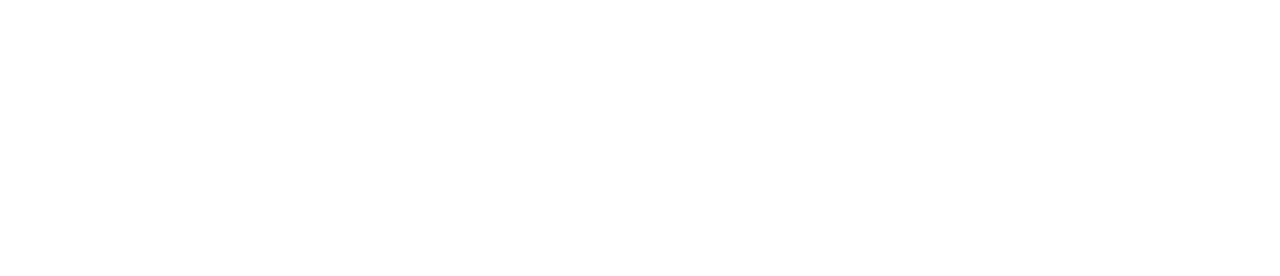
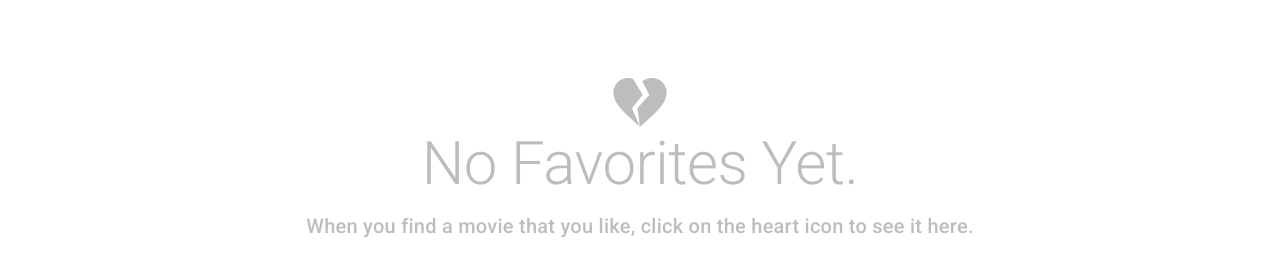
Before and after one commit to juand89/movie-poper, a Vue app: page /#/ in a window 1280 px wide. Both pictures are taken after a click on the button 1236 px from the left and 32 px from the top of the page. Shown: the part 268-544 px from the top of the page. Built offline with nearby package versions, Linux system fonts and the light colour scheme; no server answers.

Commit message:
create no content component

```diff
--- /dev/null
+++ b/src/components/NoContent.vue
@@ -0,0 +1,63 @@
+<template>
+  <v-container fill-height>
+    <v-row align="center" justify="center">
+      <v-col cols="12">
+        <v-row align="center" justify="center">
+          <v-icon size="64" color="grey lighten-1">{{ iconName }}</v-icon>
+        </v-row>
+      </v-col>
+      <v-col cols="12">
+        <v-row align="center" justify="center">
+          <p class="text-h2 grey--text text--lighten-1 text-center">
+            {{ title }}
+          </p>
+        </v-row>
+      </v-col>
+      <v-col cols="12">
+        <v-row align="center" justify="center">
+          <p class="text-h6 grey--text text--lighten-1 text-center mx-2">
+            {{ content }}
+            <b v-if="$route.name === 'list'">
+              {{ `"${this.$store.state.query}"` }}
+            </b>
+          </p>
+        </v-row>
+      </v-col>
+      <v-col cols="12" v-if="$route.name === 'list'">
+        <v-row align="center" justify="center">
+          <v-btn @click="onDiscoverMovies">
+            <v-icon color="grey ligthen-1" left>mdi-refresh</v-icon>
+            <span class="grey--text text--dark-2">Back to Discover</span>
+          </v-btn>
+        </v-row>
+      </v-col>
+    </v-row>
+  </v-container>
+</template>
+<script>
+export default {
+  props: {
+    iconName: {
+      type: String,
+      default: '',
+      required: true,
+    },
+    title: {
+      type: String,
+      default: '',
+      required: true,
+    },
+    content: {
+      type: String,
+      default: '',
+      required: true,
+    },
+  },
+  methods: {
+    onDiscoverMovies() {
+      this.$store.commit('resetQuery')
+      this.$store.dispatch('fetchDiscoverMovies')
+    }
+  }
+}
+</script>
--- a/src/pages/Favorite.vue
+++ b/src/pages/Favorite.vue
@@ -1,13 +1,22 @@
 <template>
-  <div>
+  <div v-if="movieList.length">
     <MovieList title="Favorite Movies" :movieList="movieList" />
   </div>
+  <NoContent
+    v-else
+    iconName="mdi-heart-broken"
+    title="No Favorites Yet."
+    content="When you find a movie that you like, click on the heart icon to see
+            it here."
+  />
 </template>
 <script>
 import MovieList from '../components/MovieList'
+import NoContent from '../components/NoContent'
 export default {
   components: {
     MovieList,
+    NoContent,
   },
   computed: {
     movieList() {
--- a/src/pages/Search.vue
+++ b/src/pages/Search.vue
@@ -1,21 +1,34 @@
 <template>
-  <div>
+  <div v-if="movieList.length">
     <MovieList title="Discover Movies" :movieList="movieList" />
   </div>
+  <NoContent
+    v-else-if="!movieList.length && searchQuery"
+    iconName="mdi-magnify"
+    title="No results found."
+    content="No movies found for "
+  />
 </template>
 <script>
 import MovieList from '../components/MovieList'
+import NoContent from '../components/NoContent'
 export default {
   components: {
     MovieList,
+    NoContent,
   },
   computed: {
     movieList() {
       return this.$store.state.movies
     },
+    searchQuery() {
+      return this.$store.state.query
+    }
   },
   mounted() {
-    this.$store.dispatch('fetchDiscoverMovies')
-  }
+    if (!this.movieList.length && this.searchQuery) {
+      this.$store.dispatch('fetchDiscoverMovies')
+    }
+  },
 }
 </script>
```
